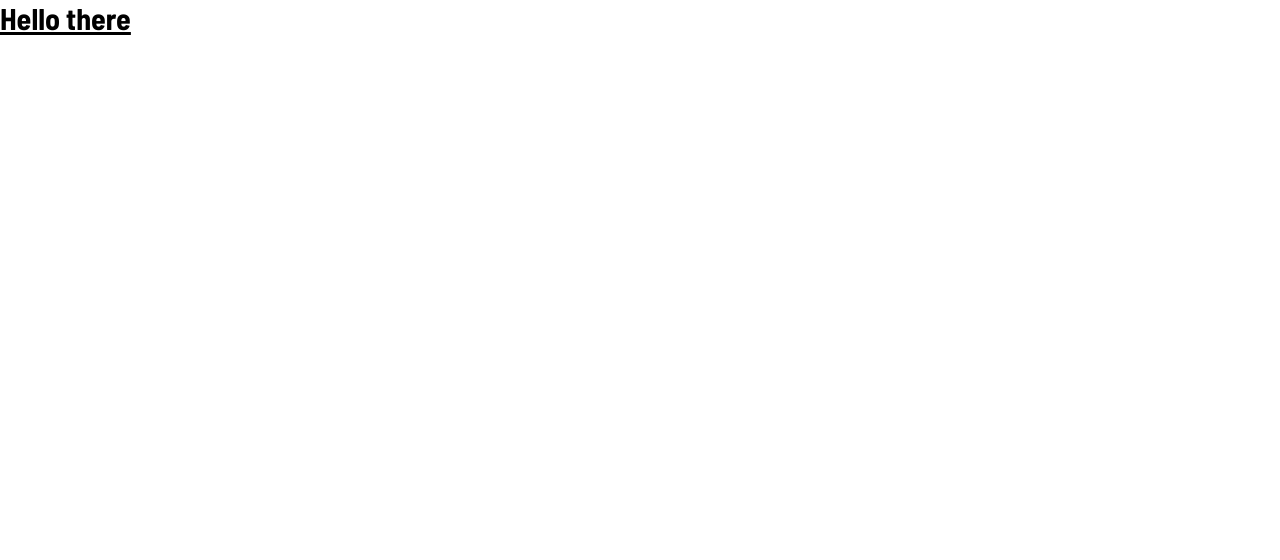
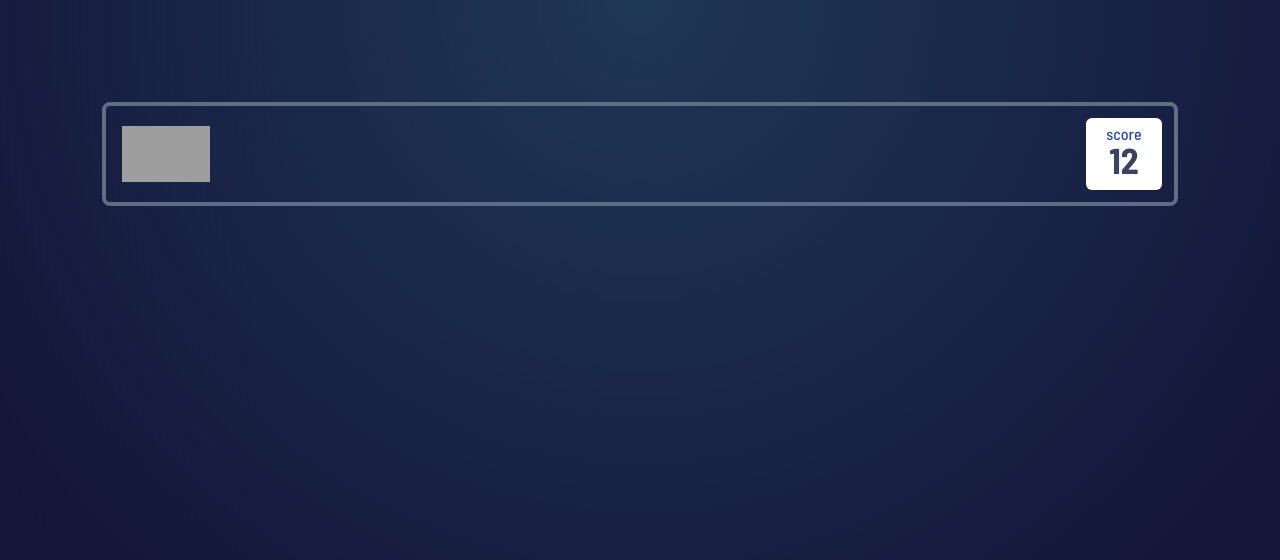
Before and after one commit to miguehenriquez/fem-rock-paper-scissors, an Angular app: page / in a window 1280 px wide. Shown: the top 560 px of the page. Built offline with nearby package versions, Linux system fonts and the light colour scheme; grey boxes are pictures that could not be loaded.

Commit message:
add initial score styles

```diff
--- a/src/app/app.component.html
+++ b/src/app/app.component.html
@@ -1 +1,15 @@
-<h1 class="text-3xl font-bold underline">Hello there</h1>
+<main class="h-screen bg-c-body-radial flex flex-col">
+  <section
+    class="flex justify-between items-center p-3 m-[8%] border-4 border-c-header-outline rounded-lg"
+  >
+    <img
+      class="w-24 h-16 p-1"
+      src="assets/images/logo.svg"
+      alt="Rock paper scissors"
+    />
+    <div class="bg-white rounded-md px-5 py-1 text-center">
+      <h4 class="text-c-score-text font-medium">score</h4>
+      <h2 class="text-c-dark-text leading-7 font-bold text-4xl mb-3">12</h2>
+    </div>
+  </section>
+</main>
--- a/tailwind.config.js
+++ b/tailwind.config.js
@@ -7,7 +7,7 @@ module.exports = {
         "c-from-scissors-gradient": "hsl(39, 89%, 49%)",
         "c-to-scissors-gradient": "hsl(40, 84%, 53%)",
         "c-from-paper-gradient": "hsl(230, 89%, 62%)",
-        "to-paper-gradient": "hsl(230, 89%, 65%)",
+        "c-to-paper-gradient": "hsl(230, 89%, 65%)",
         "c-from-rock-gradient": "hsl(349, 71%, 52%)",
         "c-to-rock-gradient": "hsl(349, 70%, 56%)",
         "c-from-lizard-gradient": "hsl(261, 73%, 60%)",
@@ -23,6 +23,10 @@ module.exports = {
       fontFamily: {
         sans: ["Barlow Semi Condensed", "sans-serif"],
       },
+      backgroundImage: {
+        "c-body-radial":
+          "radial-gradient(circle farthest-side at 50% 0%,hsl(214, 47%, 23%),hsl(237, 49%, 15%))",
+      },
     },
   },
   plugins: [],
```
